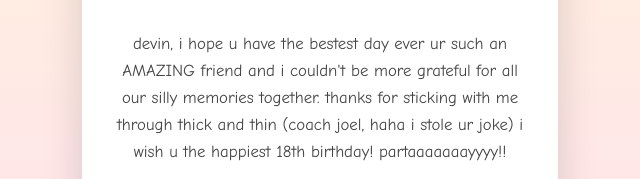
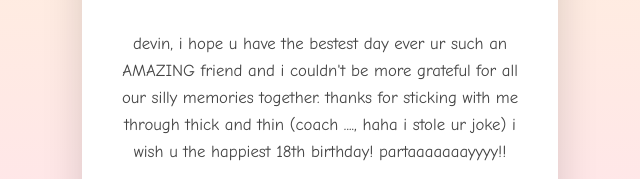
Before and after one commit to vinayaa1/devin_18thbdayyy, a plain HTML site: page index.html in a window 1280 px wide. Shown: the part 374-553 px from the top of the page, 320-960 px from the left. Drawn offline with Linux system fonts and the light colour scheme.

Commit message:
fixing coach name

```diff
--- a/index.html
+++ b/index.html
@@ -101,7 +101,7 @@
     <div class="monkeys">🐒 🐵 🙈</div>
 
     <p id="message">
-      devin, i hope u have the bestest day ever ur such an AMAZING friend and i couldn't be more grateful for all our silly memories together. thanks for sticking with me through thick and thin (coach joel, haha i stole ur joke) i wish u the happiest 18th birthday! partaaaaaaayyyy!!
+      devin, i hope u have the bestest day ever ur such an AMAZING friend and i couldn't be more grateful for all our silly memories together. thanks for sticking with me through thick and thin (coach ...., haha i stole ur joke) i wish u the happiest 18th birthday! partaaaaaaayyyy!!
 </p>
 
     <button onclick="changeMessage()">click for our favorite hashtags</button>
```
